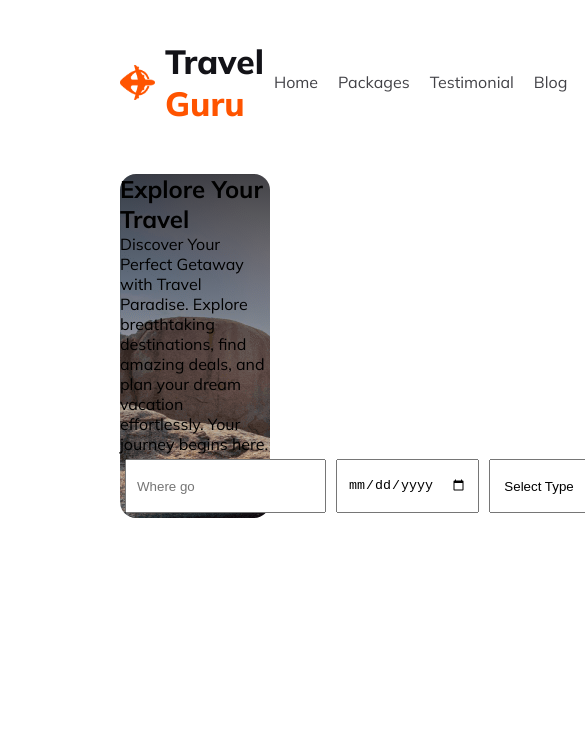
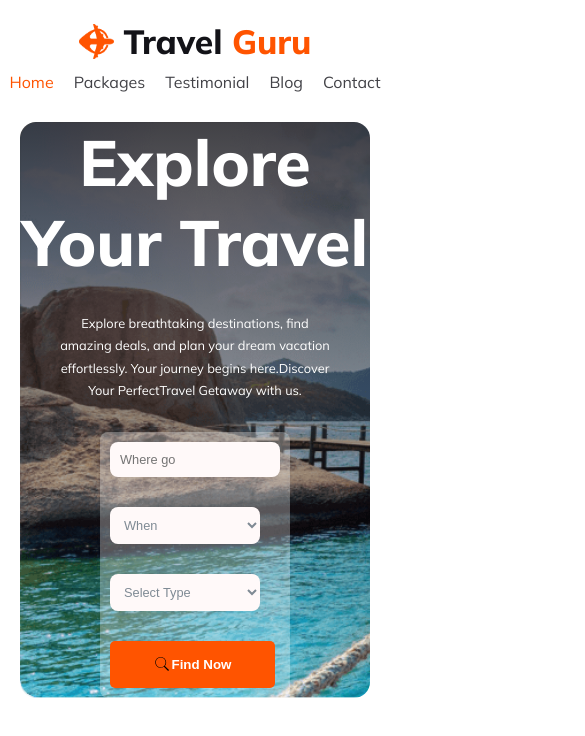
Before and after one commit to Sadat006/travel-web-b49, a plain HTML site: page index.html in a window 390 px wide. Shown: the top 736 px of the page, 585 px wide, since content can reach past the window. Drawn offline with Linux system fonts and the light colour scheme.

Commit message:
header section responsived

```diff
--- a/index.html
+++ b/index.html
@@ -16,7 +16,7 @@
         </div>
         <div class="right-section">
           <ul>
-            <li><a href="#">Home</a></li>
+            <li><a href="#" class="home">Home</a></li>
             <li><a href="#">Packages</a></li>
             <li><a href="#">Testimonial</a></li>
             <li><a href="#">Blog</a></li>
@@ -26,24 +26,30 @@
       </nav>
       <!-- Header Section -->
       <section class="header-section">
-        <h2 class="header-title">Explore Your Travel</h2>
+        <h2 class="title">Explore Your Travel</h2>
         <p class="header-desc">
-          Discover Your Perfect Getaway with Travel Paradise. Explore
-          breathtaking destinations, find amazing deals, and plan your dream
-          vacation effortlessly. Your journey begins here.
+          Explore breathtaking destinations, find amazing deals, and plan your
+          dream vacation effortlessly. Your journey begins here.Discover Your
+          PerfectTravel Getaway with us.
         </p>
 
         <div class="search-bar">
-            <input type="text" placeholder="Where go">
-            <input type="date" placeholder="When">
-            <select>
-                <option>Select Type</option>
-                <!-- Add more options here -->
-            </select>
-            <button>Find Now</button>
+          <input type="text" placeholder="Where go" />
+          <select name="" id="">
+            <option name="travel-time">When</option>
+          </select>
+          <select>
+            <option>Select Type</option>
+          </select>
+          <!-- Add more options here -->
+          <button class="primary-btn">
+            <img src="assets/icons/search.svg" alt="icon" />Find Now
+          </button>
         </div>
       </section>
     </header>
-    <main></main>
+    <main>
+
+    </main>
   </body>
 </html>
--- a/style.css
+++ b/style.css
@@ -48,9 +48,13 @@ nav .left-section {
   font-weight: 400;
   text-decoration: none;
 }
+.right-section .home {
+  color: #ff5400;
+}
 
 /* another header section styles */
 .header-section {
+  height: 500px;
   border-radius: 16px;
   background: linear-gradient(
       180deg,
@@ -58,21 +62,87 @@ nav .left-section {
       rgba(19, 19, 24, 0) 100%
     ),
     url("assets/Group\ 13\ \(1\)\ \(1\).png");
-}
-.header-section{
-  position: relative;
-}
-.search-bar {
+  background-size: cover;
   display: flex;
+  flex-direction: column;
+  justify-content: center;
+  align-items: center;
+  gap: 30px;
 }
 
-input,
-select,
-button {
-  margin: 5px;
+.header-section .title {
+  color: #fff;
+  font-size: 64px;
+  font-weight: 800;
+}
+.header-desc {
+  color: #fff;
+  text-align: center;
+  font-size: 0.8rem;
+  font-weight: 400;
+  line-height: 1.4rem;
+  width: 80%;
+}
+
+/* search bar */
+.search-bar {
+  border-radius: 8px;
+  background: rgba(255, 255, 255, 0.3);
+  padding: 10px;
+  display: flex;
+  justify-content: space-around;
+  gap: 30px;
+}
+
+.search-bar input,
+.search-bar select {
+  background-color: rgb(255, 249, 249);
+  padding: 12px 15px;
+  border-radius: 8px;
+  font-size: 0.8rem;
+  border: none;
+  width: 150px;
+  color: rgb(127, 138, 148);
   padding: 10px;
 }
-
-button {
-  background-color: orange;
+.primary-btn {
+  display: flex;
+  justify-content: center;
+  gap: 2px;
+  font-weight: bold;
+  color: white;
+  background-color: #ff5400;
+  width: 165px;
+  height: 47px;
+  border: none;
+  align-items: center;
+  border-radius: 5px;
 }
+.primary-btn img {
+  width: 1rem;
+  color: white;
+}
+/* responsive header  */
+@media screen and (max-width: 600px) {
+  body {
+    margin: 10px;
+    padding: 10px;
+  }
+  header nav {
+    flex-direction: column;
+    margin-bottom: 30px;
+  }
+  .header-section .title {
+    text-align: center;
+  }
+  nav .left-section {
+    margin-bottom: 10px;
+  }
+  .header-section {
+    height: auto;
+  }
+  .search-bar {
+    flex-direction: column;
+  }
+}
+/* main section styles */
```
